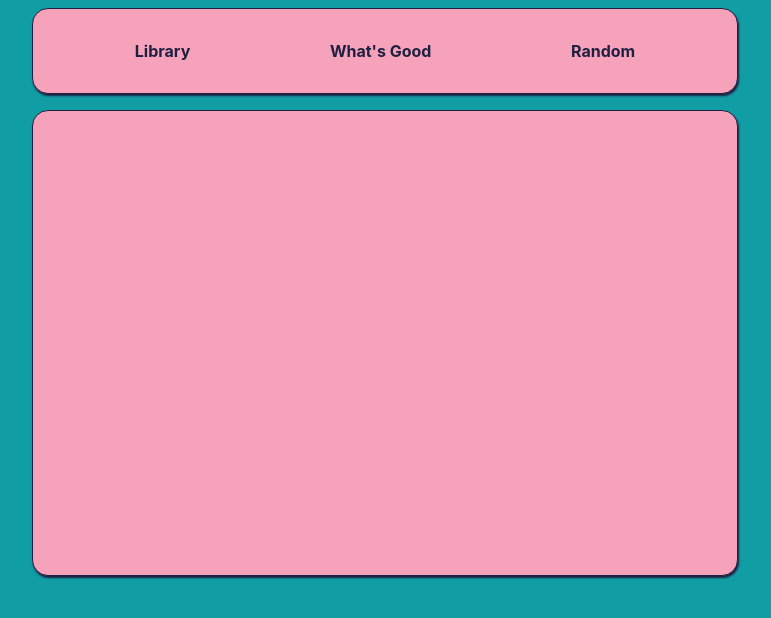
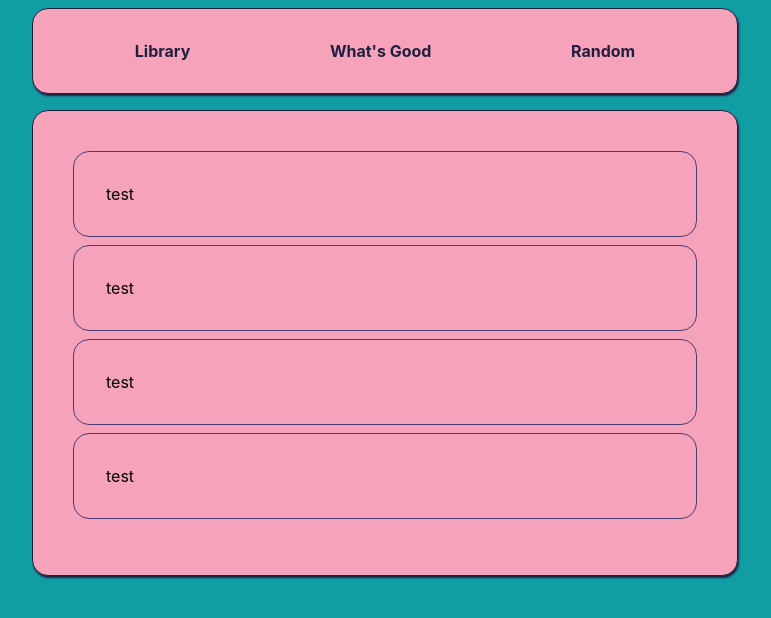
Before and after one commit to cooljasonmelton/whats-good, a React (Create React App) app: page / in a window 1280 px wide. Shown: the top 618 px of the page, without its empty margins (255-1026 px from the left). Built offline with nearby package versions, Linux system fonts and the light colour scheme.

Commit message:
displaying blogs

```diff
--- a/src/App.css
+++ b/src/App.css
@@ -25,3 +25,12 @@
     box-shadow: 1px 2px 2px #1F2041;
     background-color: #F6A2BA;
 }
+
+.cont-b {
+    margin: 0.5em;
+    padding: 2em;
+
+    border-radius: 1em;
+    border: 1px solid #4B3F72;
+    background-color: #F6A2BA;
+}
--- a/src/components/blog/Blog.js
+++ b/src/components/blog/Blog.js
@@ -5,7 +5,9 @@ import './BlogContainer.css';
 
 const Blog = () => {
   return (
-    <div className="Blog">
+    <div className="Blog cont-b">
+      test
+
 
     </div>
   );
--- a/src/components/blog/BlogContainer.js
+++ b/src/components/blog/BlogContainer.js
@@ -3,9 +3,20 @@ import React from 'react';
 // styling
 import './BlogContainer.css';
 
+// data
+import data from './data.json'
+
+// components
+import Blog from './Blog'
+
 const BlogContainer = () => {
   return (
     <div className="BlogContainer cont-a">
+      {data.blogs.map(blog=> {
+        return (
+          <Blog key={blog.id} blog={blog} />
+        )
+      })}
 
 
     </div>
--- a/src/components/blog/blog.json
+++ b/src/components/blog/data.json
@@ -1,5 +1,5 @@
 {
-    "blog": [
+    "blogs": [
         {
             "id": "001",
             "date": "10/05/20",
```
